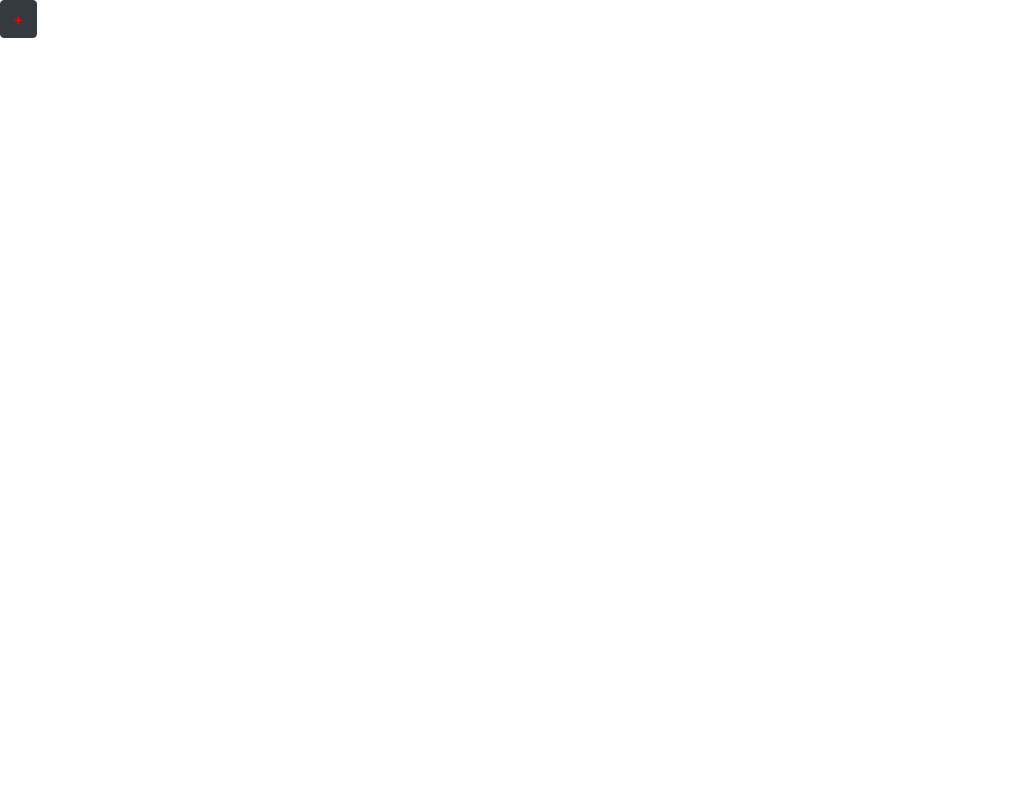
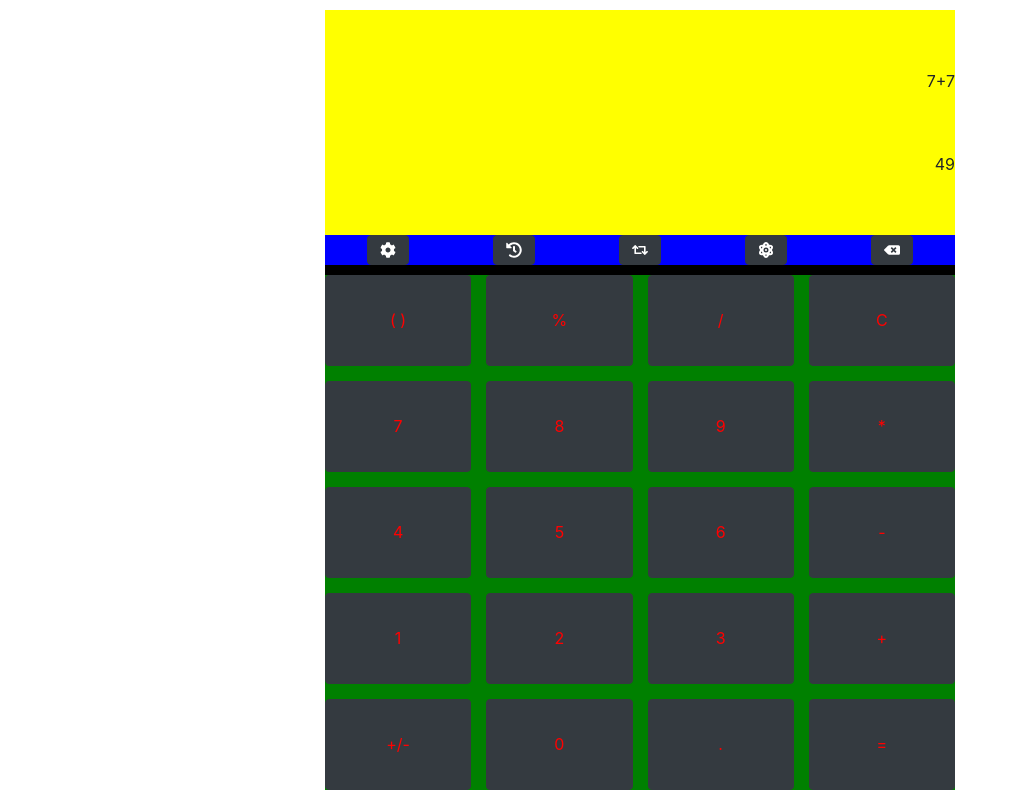
Before and after one commit to AerisReyna/React-Calculator, a React (Create React App) app in the folder react-calculator/: page / in a window 1280 px wide. Shown: the whole page, without its empty margins (0-1018 px from the left). Built offline with nearby package versions, Linux system fonts and the light colour scheme.

Commit message:
Final structure in place, basic styling in place

```diff
--- a/react-calculator/package.json
+++ b/react-calculator/package.json
@@ -9,6 +9,7 @@
     "bootstrap": "^4.5.2",
     "react": "^16.13.1",
     "react-dom": "^16.13.1",
+    "react-icons": "^3.11.0",
     "react-scripts": "3.4.3"
   },
   "scripts": {
--- a/react-calculator/src/App.css
+++ b/react-calculator/src/App.css
@@ -1,5 +1,58 @@
-.App {
+html {
+  display: flex;
+  justify-content: center;
+  padding: 10px;
+}
+
+body {
+  width: 50%;
+}
+
+html, body, #root {
+  height: 100%;;
+}
+
+.calculator {
+  height: inherit ;
   text-align: center;
+  display: flex;
+  flex-direction: column;
+}
+
+.display {
+  display: flex;
+  flex-direction: column;
+  align-items: center;
+  justify-content: space-evenly;
+  flex-grow: 2;
+  background-color: yellow;
+}
+
+.display-input {
+  align-self: flex-end;
+}
+
+.display-result {
+  align-self: flex-end;
+}
+
+.toolbar {
+  display: flex;
+  background-color: blue;
+  justify-content: space-around;
+}
+
+.divider {
+  background-color: black;
+  height: 10px;
+}
+
+.inputs {
+  background-color: green;
+  flex-grow: 3;
+  display: grid;
+  grid-template: 1fr 1fr 1fr 1fr 1fr / 1fr 1fr 1fr 1fr;
+  gap: 15px;
 }
 
 .btn-input {
--- a/react-calculator/src/App.js
+++ b/react-calculator/src/App.js
@@ -1,34 +1,85 @@
 import React from 'react';
 import './App.css';
+import { FaHistory, FaRetweet, FaAtom, FaBackspace, FaCog }  from 'react-icons/fa';
 
-// class Display extends React.Component {
-
-// }
-
-// class Toolbar extends React.Component {
-
-// }
-
-// class Inputs extends React.Component {
-
-// }
-
-class Button extends React.Component {
+class Display extends React.Component {
   render() {
-    const classes = "btn btn-dark " + this.props.type;
-    return (
-      <button type="button" className={classes}>{this.props.value}</button>
+    return(
+      <div className="display">
+        <div className="display-input">
+          7+7
+        </div>
+        <div className="display-result">
+          49
+        </div>
+      </div>
     );
   }
 }
 
+class Toolbar extends React.Component {
+  render() {
+    return (
+      <div className="toolbar">
+        <button className="btn btn-dark btn-toolbar btn-settings" value="settings"><FaCog/></button>
+        <button className="btn btn-dark btn-toolbar btn-history" value="history"><FaHistory/></button>
+        <button className="btn btn-dark btn-toolbar btn-convert" value="convert"><FaRetweet/></button>
+        <button className="btn btn-dark btn-toolbar btn-mode" value="mode"><FaAtom/></button>
+        <button className="btn btn-dark btn-toolbar btn-backspace" value="backspace"><FaBackspace/></button>
+      </div>
+    );
+  }
+}
+
+class Inputs extends React.Component {
+  render() {
+    return (
+      <div className="inputs">
+        <button className="btn btn-dark btn-input" value="( )">( )</button>
+        <button className="btn btn-dark btn-input" value="%">%</button>
+        <button className="btn btn-dark btn-input" value="/">/</button>
+        <button className="btn btn-dark btn-input" value="C">C</button>
+        <button className="btn btn-dark btn-input" value="7">7</button>
+        <button className="btn btn-dark btn-input" value="8">8</button>
+        <button className="btn btn-dark btn-input" value="9">9</button>
+        <button className="btn btn-dark btn-input" value="*">*</button>
+        <button className="btn btn-dark btn-input" value="4">4</button>
+        <button className="btn btn-dark btn-input" value="5">5</button>
+        <button className="btn btn-dark btn-input" value="6">6</button>
+        <button className="btn btn-dark btn-input" value="-">-</button>
+        <button className="btn btn-dark btn-input" value="1">1</button>
+        <button className="btn btn-dark btn-input" value="2">2</button>
+        <button className="btn btn-dark btn-input" value="3">3</button>
+        <button className="btn btn-dark btn-input" value="+">+</button>
+        <button className="btn btn-dark btn-input" value="+/-">+/-</button>
+        <button className="btn btn-dark btn-input" value="0">0</button>
+        <button className="btn btn-dark btn-input" value=".">.</button>
+        <button className="btn btn-dark btn-input" value="=">=</button>
+      </div>
+    );
+  }
+}
+
+// This class turned out to be not so useful.
+//
+// class Button extends React.Component {
+//   render() {
+//     const classes = "btn btn-dark " + this.props.type;
+//     return (
+//       <button type="button" className={classes}>{this.props.value}</button>
+//     );
+//   }
+// }
+
 class Calculator extends React.Component {
   render() {
     return (
-      <Button type="btn-input" value="+" />
-      // <Display />
-      // <Toolbar />
-      // <Inputs />
+      <div className="calculator">
+        <Display />
+        <Toolbar />
+        <div className="divider"></div>
+        <Inputs />
+      </div>
     );
   }
 }
```
Also changed, not shown: 1 other file (tests, documents, lock files or other folders).
